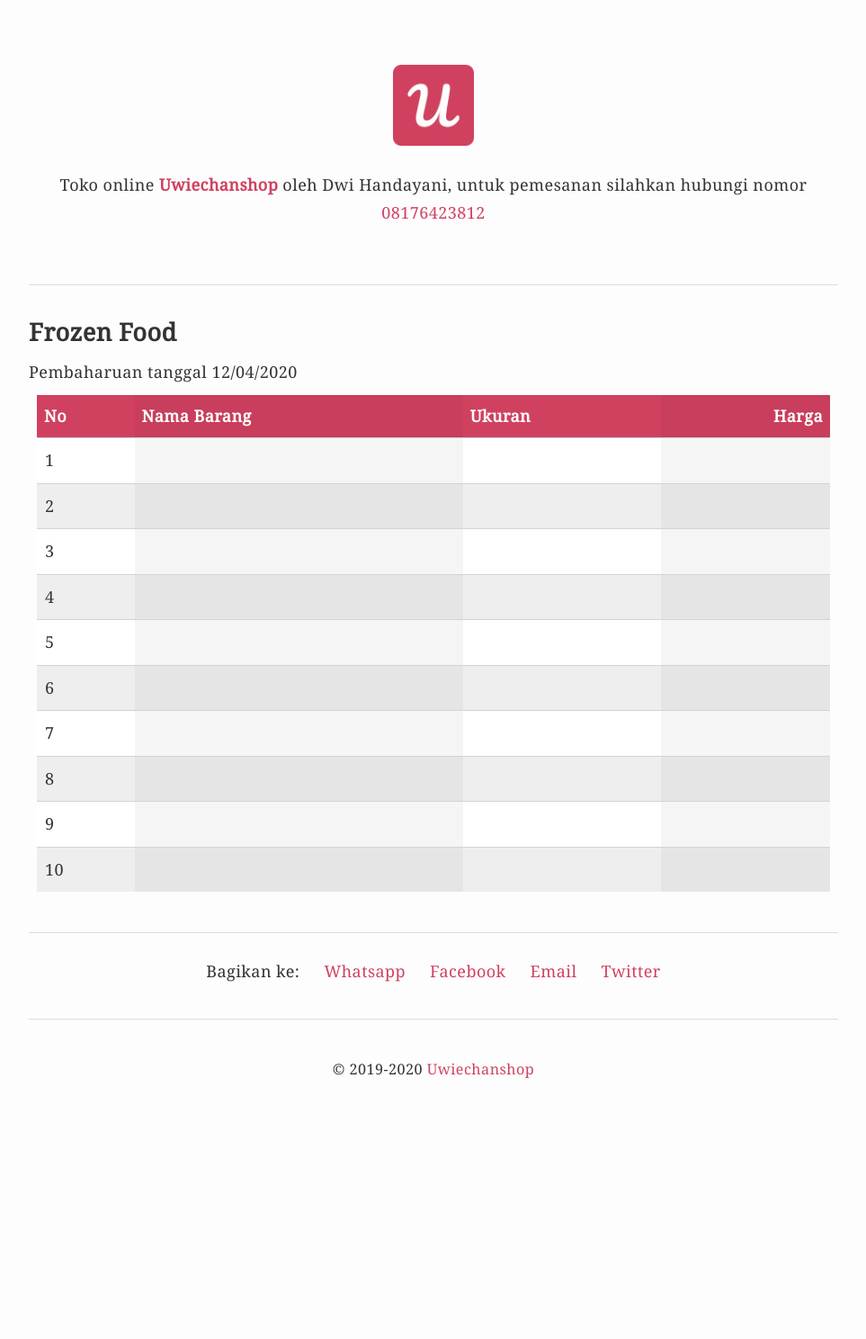
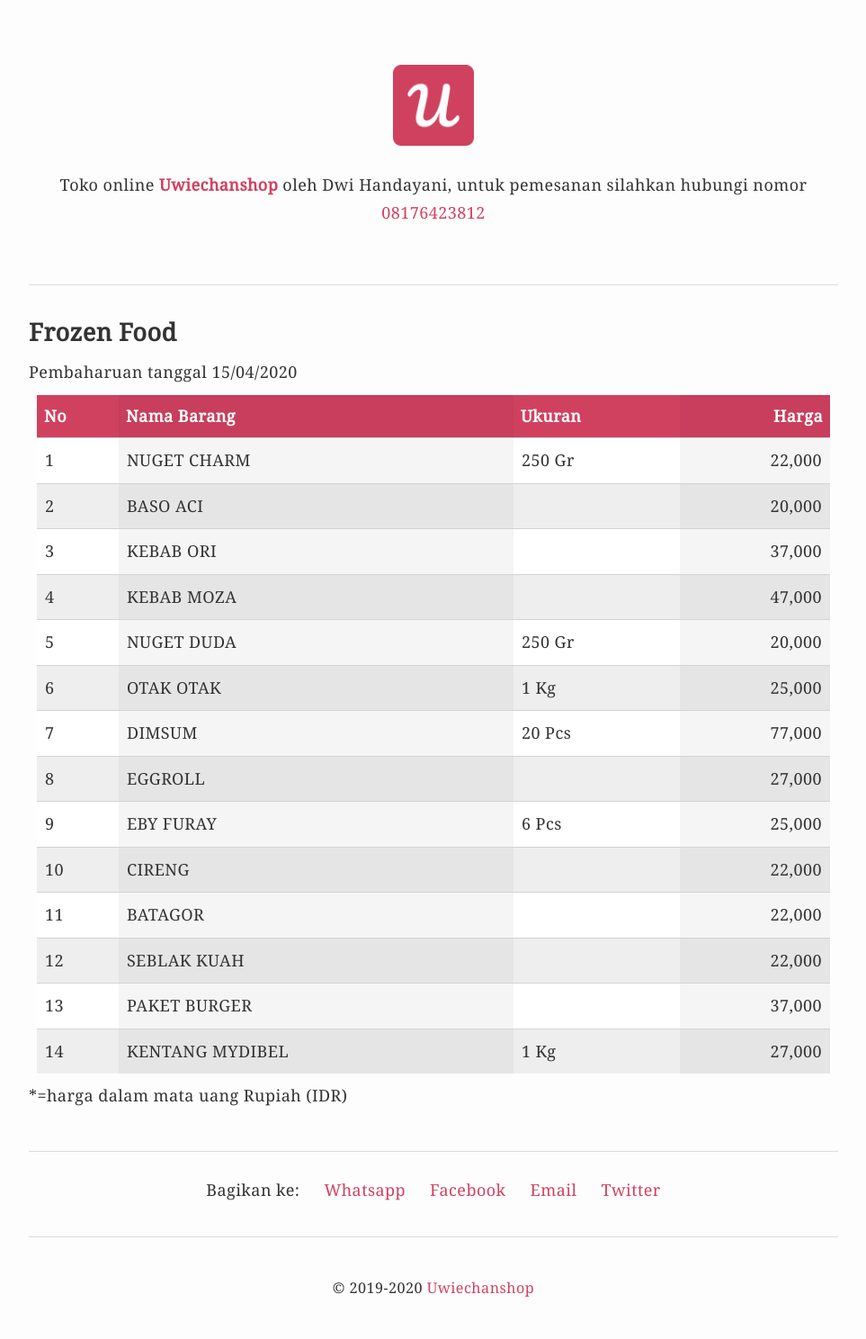
Before and after one commit to krhmwn/uwiechanshop, a Jekyll site: the page built from _posts/2020-01-03-frozen-food.markdown, in a window 1280 px wide. Shown: the whole page at 90% size, without its empty margins (158-1121 px from the left). Built offline with Jekyll 4.4.1, drawn with Linux system fonts in a browser that asks for light colours; before the commit the page ends 1245 px from its top, so only the background shows below that.

Commit message:
Update post v.1.1.1

```diff
--- a/_posts/2020-01-03-frozen-food.markdown
+++ b/_posts/2020-01-03-frozen-food.markdown
@@ -4,20 +4,26 @@ title: "Frozen Food"
 date: 2020-01-03 24:00
 comments: false
 categories: post
-description: Item 1, Item 2, Item 3, Item 4, Item 5, Item 6, Item 7, Item 8, Item 9, Item 10
+description: NUGET CHARM, BASO ACI, KEBAB ORI, KEBAB MOZA, NUGET DUDA, OTAK OTAK, DIMSUM, EGGROLL, EBY FURAY, CIRENG, BATAGOR, SEBLAK KUAH, PAKET BURGER, KENTANG MYDIBEL
 ---
 
-Pembaharuan tanggal 12/04/2020
+Pembaharuan tanggal 15/04/2020
 
 | No | Nama Barang | Ukuran | Harga |
 |----|-------------|--------|------:|
-| 1 |  |  |  |
-| 2 |  |  |  |
-| 3 |  |  |  |
-| 4 |  |  |  |
-| 5 |  |  |  |
-| 6 |  |  |  |
-| 7 |  |  |  |
-| 8 |  |  |  |
-| 9 |  |  |  |
-| 10 |  |  |  |
+| 1 | NUGET CHARM | 250 Gr | 22,000 |
+| 2 | BASO ACI |  | 20,000 |
+| 3 | KEBAB ORI |  | 37,000 |
+| 4 | KEBAB MOZA |  | 47,000 |
+| 5 | NUGET DUDA | 250 Gr | 20,000 |
+| 6 | OTAK OTAK	| 1 Kg | 25,000 |
+| 7 | DIMSUM | 20 Pcs | 77,000 |
+| 8 | EGGROLL |  | 27,000 |
+| 9 | EBY FURAY | 6 Pcs | 25,000 |
+| 10 | CIRENG |  | 22,000 |
+| 11 | BATAGOR |  | 22,000 |
+| 12 | SEBLAK KUAH |  | 22,000 |
+| 13 | PAKET BURGER |  | 37,000 |
+| 14 | KENTANG MYDIBEL | 1 Kg | 27,000 |
+
+*=harga dalam mata uang Rupiah (IDR)
```
